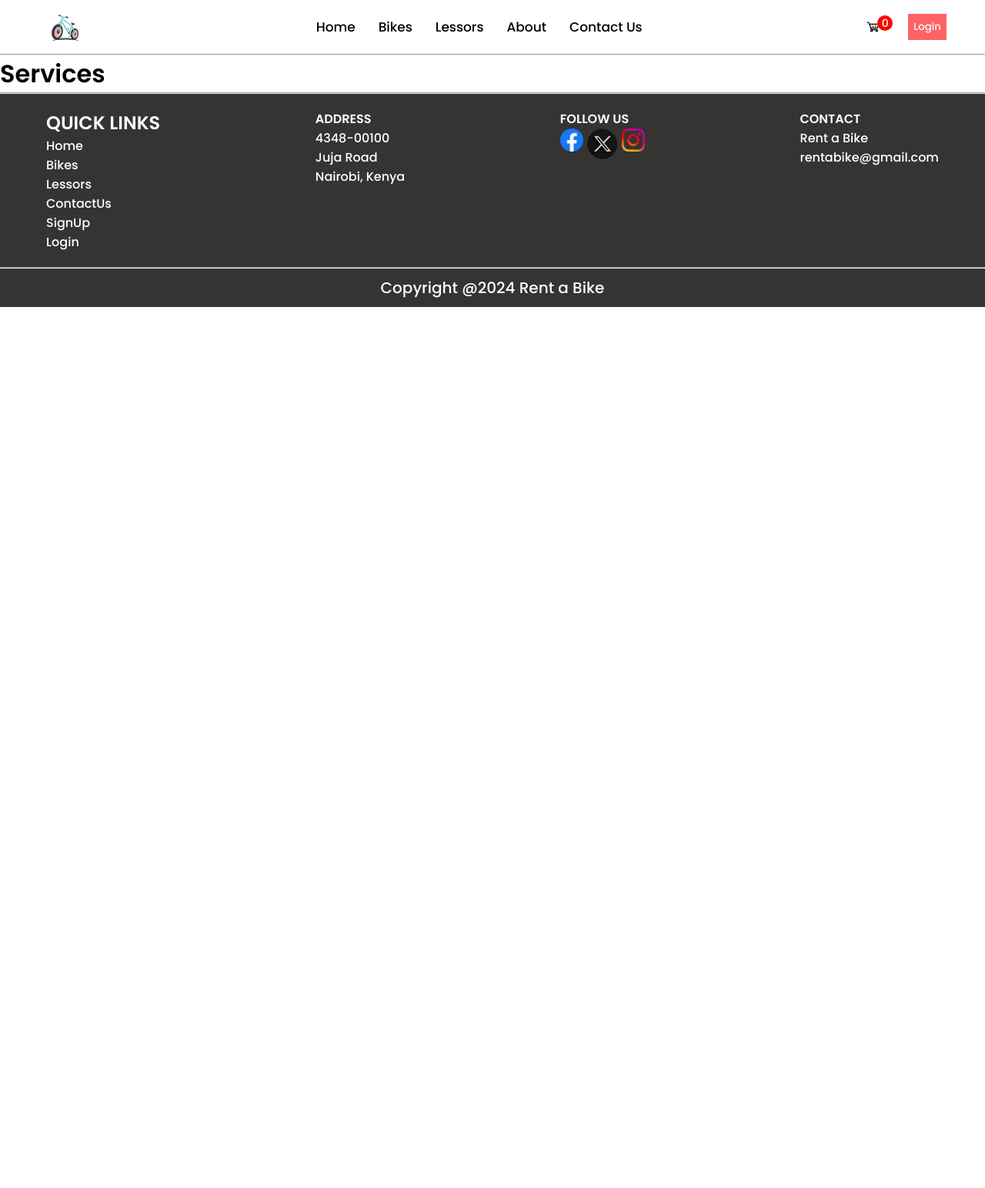
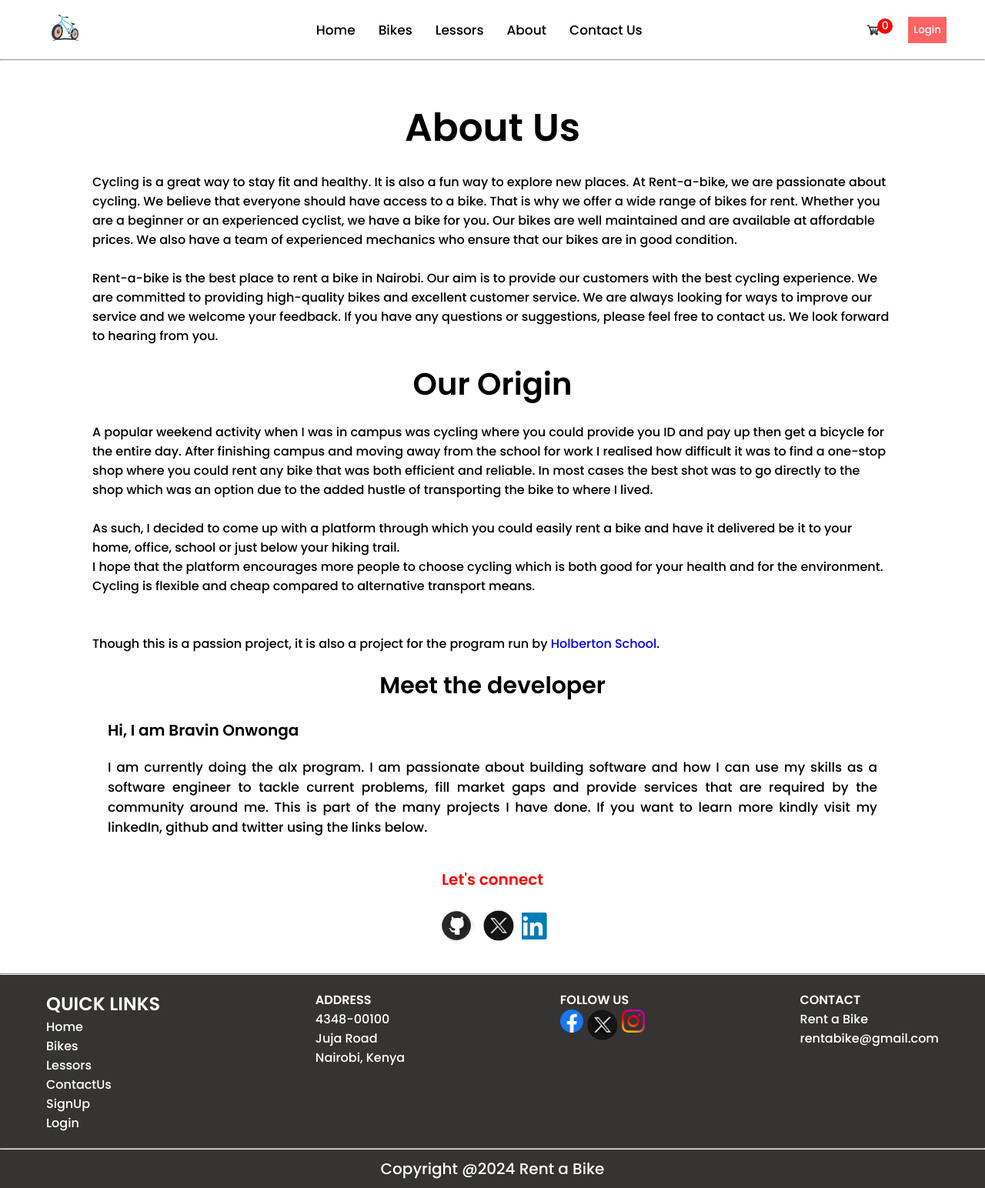
Before and after one commit to bravin-onwonga/rent-a-bike, a Flask app: page /about in a window 1280 px wide. Shown: the whole page at 77% size. Before the commit the page ends 399 px from the top, so only its background shows below. Run offline with Flask 3, Linux system fonts and the light colour scheme.

Commit message:
task:Styling contact page and adding about information

```diff
--- a/web_dynamic/static/styles/base.css
+++ b/web_dynamic/static/styles/base.css
@@ -38,7 +38,7 @@ color: rgb(255, 99, 99);
 text-decoration: underline;
 }
 
-.nav-links:active {
+.nav-links.active {
   cursor: pointer;
   color: rgb(255, 99, 99);
   text-decoration: underline;
--- a/web_dynamic/templates/about.html
+++ b/web_dynamic/templates/about.html
@@ -3,10 +3,62 @@
 {% block extra_styles %}
 <link rel="stylesheet" type="text/css"
   href="{{ url_for('static', filename='styles/services.css', cache_id=cache_id) }}">
+<link rel="stylesheet" type="text/css" href="{{ url_for('static', filename='styles/home.css', cache_id=cache_id) }}">
 {% endblock %}
 
 {% block content %}
-<div class="services-div">
-  <h1>Services</h1>
+<div class="about-div">
+  <div class="aboutus-div">
+    <h1>About Us</h1>
+    <div class="aboutus-intro">
+      <p>
+        Cycling is a great way to stay fit and healthy. It is also a fun way to explore new places. At Rent-a-bike, we
+        are passionate about cycling. We believe that everyone should have access to a bike. That is why we offer a wide
+        range of bikes for rent. Whether you are a beginner or an experienced cyclist, we have a bike for you. Our bikes
+        are well maintained and are available at affordable prices. We also have a team of experienced mechanics who
+        ensure that our bikes are in good condition. <br /> <br />Rent-a-bike is the best place to rent a bike in
+        Nairobi. Our
+        aim is
+        to provide our customers with the best cycling experience. We are committed to providing high-quality bikes and
+        excellent customer service. We are always looking for ways to improve our service and we welcome your feedback.
+        If you have any questions or suggestions, please feel free to contact us. We look forward to hearing from you.
+        <br />
+      <h3>Our Origin</h3>
+      <p>A popular weekend activity when I was in campus was cycling where you could provide you ID and pay up then
+        get
+        a bicycle for the entire day. After finishing campus and moving away from the school for work I realised how
+        difficult it was to find a one-stop shop where you could rent any bike that was both efficient and reliable.
+        In
+        most cases the best shot was to go directly to the shop which was an option due to the added hustle of
+        transporting the bike to where I lived.</p>
+      <br />
+      <p>As such, I decided to come up with a platform through which you could easily rent a bike and have it
+        delivered
+        be it to your home, office, school or just below your hiking trail.</p>
+      <p>I hope that the platform encourages more people to choose cycling which is both good for your health and for
+        the environment. Cycling is flexible and cheap compared to alternative transport means.</p>
+      <br /><br />
+      <p>Though this is a passion project, it is also a project for the program run by <a
+          href="https://www.holbertonschool.com/">Holberton School</a>.</p>
+    </div>
+    <div class="meet-dev">
+      <h4>Meet the developer</h4>
+      <span>Hi, I am Bravin Onwonga</span>
+      <p>I am currently doing the alx program. I am passionate about building software and how I can use my skills as a
+        software engineer to tackle current problems, fill market gaps and provide services that are required by the
+        community around me. This is part of the many projects I have done. If you want to learn more kindly visit my
+        linkedIn, github and twitter using the links below.</p>
+      <h5>Let's connect</h5>
+      <div class="dev-social-links">
+        <a href="https://github.com/bravin-onwonga"><img src="../static/images/github.png" alt="github"
+            class="git-img" /></a>
+        <a href="https://x.com/OnwongaBravin"><img src="../static/images/twitter.png" alt="twitter"
+            class="twitter-img" /></a>
+        <a href="https://www.linkedin.com/in/bravin-onwonga-913296239/"><img src="../static/images/linkedIn.png"
+            alt="linkedIn" class="linkedin-img" /></a>
+      </div>
+
+    </div>
+  </div>
 </div>
 {% endblock %}
--- a/web_dynamic/templates/base.html
+++ b/web_dynamic/templates/base.html
@@ -17,7 +17,9 @@
 <body>
   <header>
     <nav class="nav-items">
-      <img src="../static/images/logo.png" alt="logo" class="logo" />
+      <a href="/home" class="logo-link">
+        <img src="../static/images/logo.png" alt="logo" class="logo" />
+      </a>
       <ul class="nav-links">
         <li><a href="/home">Home</a></li>
         <li><a href="/bikes">Bikes</a></li>
```
Also changed, not shown: web_dynamic/static/styles/contact.css (+44 -0 lines), web_dynamic/static/styles/lessors.css (+44 -1 lines), web_dynamic/templates/contact.html (+6 -5 lines), web_dynamic/templates/lessors.html (+5 -4 lines). Lines whose indentation alone changed are shown as unchanged.
